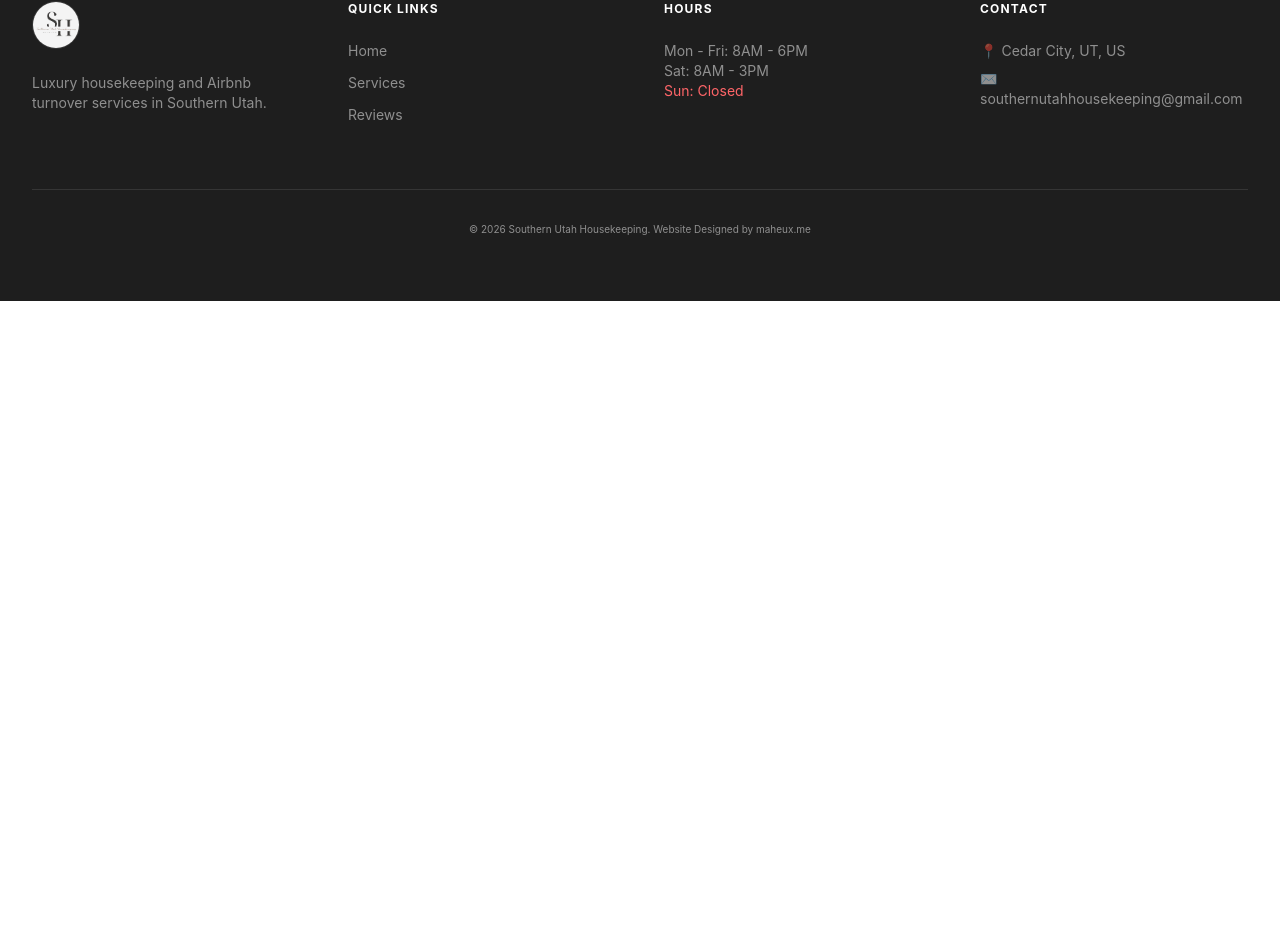
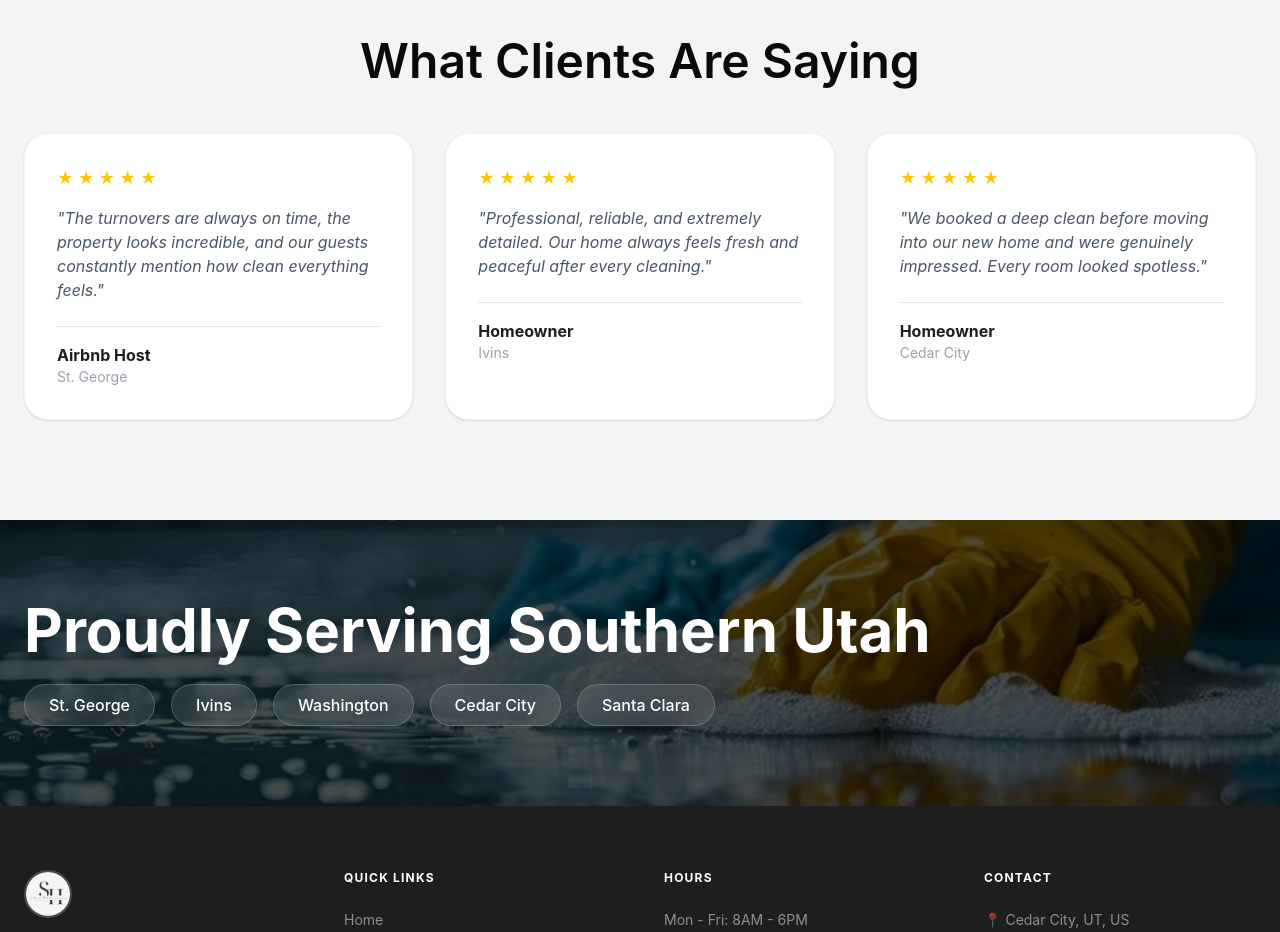
Before and after one commit to maheshikabandara/Southernutahhousekeeping, a React (Vite) app: page / in a window 1280 px wide. Shown: the part 6368-7300 px from the top of the page. Before the commit the page ends 6669 px from the top, so only its background shows below. Built offline with nearby package versions, Linux system fonts and the light colour scheme.

Commit message:
Update SouthernUtahHousekeeping.tsx

```diff
--- a/src/imports/SouthernUtahHousekeeping/SouthernUtahHousekeeping.tsx
+++ b/src/imports/SouthernUtahHousekeeping/SouthernUtahHousekeeping.tsx
@@ -14,6 +14,28 @@ import imgFrame33 from "./9d3e7c3693f6007709afcf8cf4b622db12a3ab44.png";
 import imgAreas from "./8fd18d26ce2cf7c41459f9f71d7faa1b26bd5e0f.png";
 
 const BOOKING_LINK = "https://cal.com/mahe-bandara-dvwcve";
+
+// --- Custom Hook for Scroll Animations ---
+function useScrollReveal() {
+  const [isVisible, setIsVisible] = useState(false);
+  const ref = useRef(null);
+
+  useEffect(() => {
+    const observer = new IntersectionObserver(
+      ([entry]) => {
+        if (entry.isIntersecting) {
+          setIsVisible(true);
+          observer.unobserve(entry.target);
+        }
+      },
+      { threshold: 0.15 }
+    );
+    if (ref.current) observer.observe(ref.current);
+    return () => observer.disconnect();
+  }, []);
+
+  return { ref, isVisible };
+}
 
 // --- Service Card Wrapper with Stacking & Scaling Logic ---
 function ServiceCardWrapper({ children, index }) {
@@ -46,7 +68,7 @@ function ServiceCardWrapper({ children, index }) {
   return (
     <div
       ref={containerRef}
-      // Mobile වලදී mb-40 ලබා දුන්නේ ඊළඟ card එක එන්න කලින් button එක පෙනෙන්න ඉඩ තියන්නයි
+      // Mobile වලදී mb-40 ලබා දුන්නේ Booking button එක පේන්න ඕන නිසා
       className="sticky w-full mb-40 lg:mb-[25vh]"
       style={{
         top: `${window.innerWidth < 768 ? 20 + index * 15 : 80 + index * 32}px`,
@@ -76,9 +98,9 @@ function Navbar() {
         <img alt="logo" className="absolute inset-0 object-cover rounded-full size-full" src={imgFrame3} />
       </div>
       <div className="hidden md:flex font-normal gap-[25px] items-center text-white text-[18px]">
-        <p className="cursor-pointer hover:text-gray-300 transition-colors">Home</p>
-        <p className="cursor-pointer hover:text-gray-300 transition-colors">Services</p>
-        <p className="cursor-pointer hover:text-gray-300 transition-colors">Reviews</p>
+        <p className="cursor-pointer hover:text-gray-300">Home</p>
+        <p className="cursor-pointer hover:text-gray-300">Services</p>
+        <p className="cursor-pointer hover:text-gray-300">Reviews</p>
       </div>
       <a href={BOOKING_LINK} target="_blank" rel="noopener noreferrer" className="bg-[#f4f4f4] hover:bg-white px-6 lg:px-8 py-2 lg:py-3 rounded-[50px] text-[#1e1e1e] text-sm lg:text-[16px] font-bold">
         Book Now
@@ -115,7 +137,7 @@ function Hero() {
   );
 }
 
-// --- Service Components ---
+// --- Service Item Component ---
 function CheckListItem({ text }) {
   return (
     <div className="flex gap-[12px] items-center w-full">
@@ -130,6 +152,7 @@ function CheckListItem({ text }) {
   );
 }
 
+// --- Service Card Content ---
 function ServiceCard({ image, title, desc, checks, linkSuffix }) {
   return (
     <>
@@ -202,42 +225,90 @@ function Airbnb() {
   );
 }
 
+// --- Reviews ---
+function Reviews() {
+  return (
+    <section className="bg-[#f5f4f4] py-12 lg:py-[100px] px-6">
+      <div className="max-w-[1280px] mx-auto">
+        <h2 className="text-center font-semibold text-3xl md:text-5xl mb-12">What Clients Are Saying</h2>
+        <div className="grid grid-cols-1 md:grid-cols-3 gap-8">
+          {[
+            { loc: "St. George", type: "Airbnb Host", text: "The turnovers are always on time, the property looks incredible, and our guests constantly mention how clean everything feels." },
+            { loc: "Ivins", type: "Homeowner", text: "Professional, reliable, and extremely detailed. Our home always feels fresh and peaceful after every cleaning." },
+            { loc: "Cedar City", type: "Homeowner", text: "We booked a deep clean before moving into our new home and were genuinely impressed. Every room looked spotless." }
+          ].map((rev, i) => (
+            <div key={i} className="bg-white p-8 rounded-[24px] shadow-sm border border-black/5">
+              <div className="flex gap-1 mb-4">
+                {[...Array(5)].map((_, j) => <span key={j} className="text-yellow-400">★</span>)}
+              </div>
+              <p className="italic text-[#4a5565] mb-6">"{rev.text}"</p>
+              <div className="border-t pt-4">
+                <p className="font-bold text-[#1e1e1e]">{rev.type}</p>
+                <p className="text-sm text-gray-400">{rev.loc}</p>
+              </div>
+            </div>
+          ))}
+        </div>
+      </div>
+    </section>
+  );
+}
+
+// --- Areas ---
+function Areas() {
+  return (
+    <section className="relative py-20 px-6 text-white overflow-hidden">
+      <img alt="Service Areas" className="absolute inset-0 size-full object-cover z-0" src={imgAreas} />
+      <div className="absolute inset-0 bg-black/70 z-10" />
+      <div className="relative z-20 max-w-[1280px] mx-auto text-center lg:text-left">
+        <h2 className="text-4xl md:text-6xl font-bold mb-6">Proudly Serving Southern Utah</h2>
+        <div className="flex flex-wrap gap-4 justify-center lg:justify-start">
+          {["St. George", "Ivins", "Washington", "Cedar City", "Santa Clara"].map((city) => (
+            <span key={city} className="bg-white/10 backdrop-blur-md border border-white/20 px-6 py-2 rounded-full font-medium">{city}</span>
+          ))}
+        </div>
+      </div>
+    </section>
+  );
+}
+
 // --- Footer ---
 function Footer() {
   return (
-    <footer className="bg-[#1e1e1e] text-white/50 py-16 px-8 text-center lg:text-left">
-      <div className="max-w-[1280px] mx-auto grid grid-cols-1 lg:grid-cols-4 gap-12">
+    <footer className="bg-[#1e1e1e] text-white/50 py-16 px-6">
+      <div className="max-w-[1280px] mx-auto grid grid-cols-1 md:grid-cols-4 gap-12">
         <div>
-          <img src={imgFrame3} className="size-12 rounded-full mb-6 mx-auto lg:mx-0 border border-white/10" alt="Logo" />
+          <img src={imgFrame3} className="w-12 h-12 rounded-full mb-6 mx-auto lg:mx-0 border-2 border-white/20" alt="Logo" />
           <p className="text-sm">Luxury housekeeping and Airbnb turnover services in Southern Utah.</p>
         </div>
         <div>
-          <h4 className="text-white font-bold uppercase text-xs tracking-widest mb-6">Quick Links</h4>
-          <div className="flex flex-col gap-3 text-sm">
-            <p className="hover:text-white cursor-pointer transition-colors">Home</p>
-            <p className="hover:text-white cursor-pointer transition-colors">Services</p>
-            <p className="hover:text-white cursor-pointer transition-colors">Reviews</p>
-          </div>
+          <h4 className="text-white font-bold mb-6 uppercase text-xs tracking-widest">Quick Links</h4>
+          <ul className="flex flex-col gap-4 text-sm">
+            <li className="hover:text-white cursor-pointer transition-colors">Home</li>
+            <li className="hover:text-white cursor-pointer transition-colors">Services</li>
+            <li className="hover:text-white cursor-pointer transition-colors">Reviews</li>
+          </ul>
         </div>
         <div>
-          <h4 className="text-white font-bold uppercase text-xs tracking-widest mb-6">Hours</h4>
+          <h4 className="text-white font-bold mb-6 uppercase text-xs tracking-widest">Hours</h4>
           <p className="text-sm">Mon - Fri: 8AM - 6PM</p>
           <p className="text-sm">Sat: 8AM - 3PM</p>
           <p className="text-sm text-red-400">Sun: Closed</p>
         </div>
         <div>
-          <h4 className="text-white font-bold uppercase text-xs tracking-widest mb-6">Contact</h4>
+          <h4 className="text-white font-bold mb-6 uppercase text-xs tracking-widest">Contact</h4>
           <p className="text-sm mb-2">📍 Cedar City, UT, US</p>
           <p className="text-sm">✉️ southernutahhousekeeping@gmail.com</p>
         </div>
       </div>
       <div className="max-w-[1280px] mx-auto border-t border-white/10 mt-16 pt-8 text-center text-[10px]">
-        <p>© 2026 Southern Utah Housekeeping. Website Designed by maheux.me</p>
+        <p>© 2026 Southern Utah Housekeeping. Designed by maheux.me</p>
       </div>
     </footer>
   );
 }
 
+// --- Final Component ---
 export default function SouthernUtahHousekeeping() {
   return (
     <main className="bg-white min-h-screen font-['Inter',sans-serif] selection:bg-black selection:text-white">
@@ -250,6 +321,8 @@ export default function SouthernUtahHousekeeping() {
           <img src={imgFrame33} className="w-full h-auto" alt="Transformation" />
         </div>
       </section>
+      <Reviews />
+      <Areas />
       <Footer />
     </main>
   );
```
